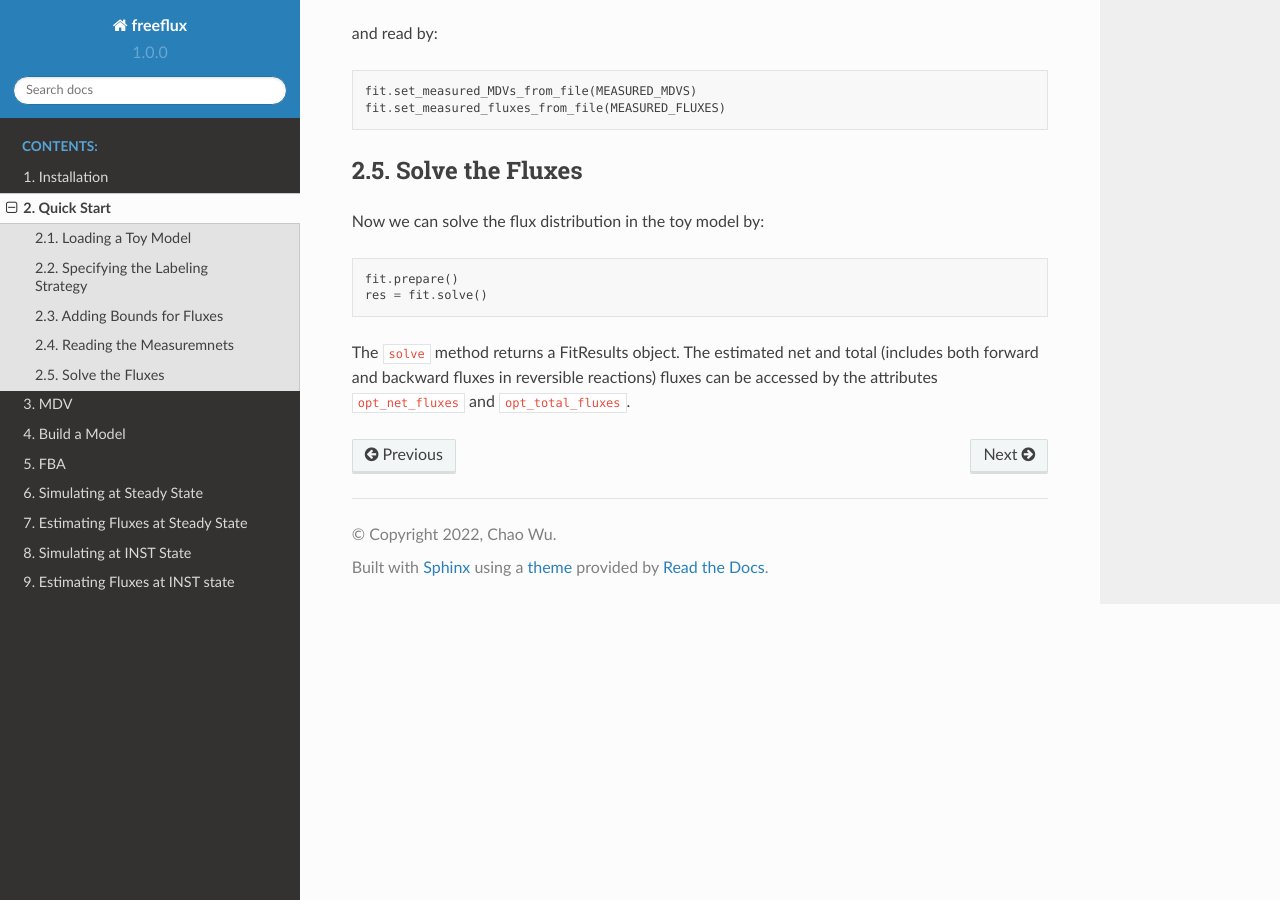
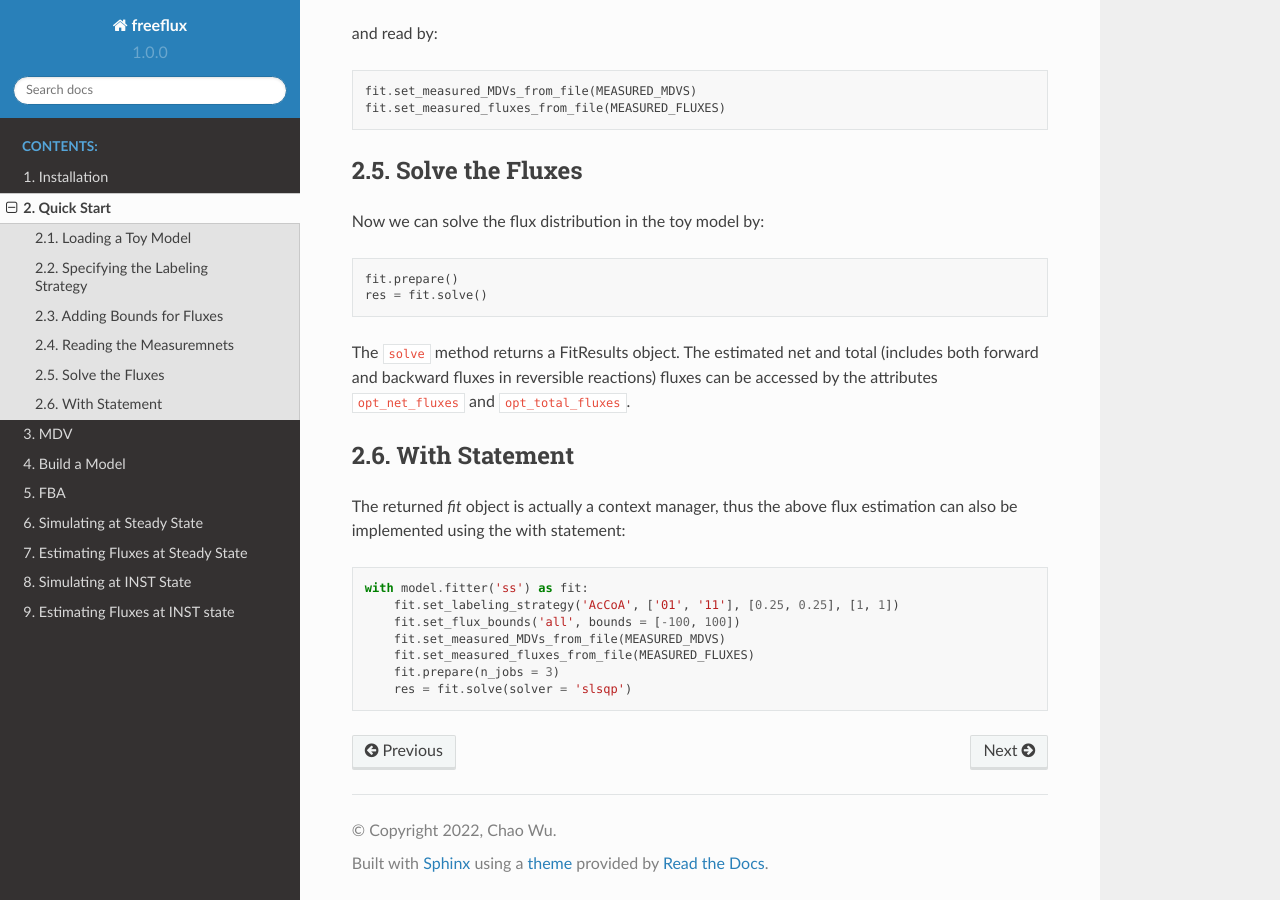
Before and after one commit to Chaowu88/freeflux, a Sphinx documentation site: the page built from docs/source/quickstart.rst, in a window 1280 px wide and 900 px high, scrolled down 2128 px. Built offline with Sphinx 7.4.7 and the Read the Docs theme 2.0.0, drawn with Linux system fonts in a browser that asks for light colours.

Commit message:
Update quickstart.rst

```diff
--- a/docs/source/quickstart.rst
+++ b/docs/source/quickstart.rst
@@ -132,3 +132,18 @@ Now we can solve the flux distribution in the toy model by:
    res = fit.solve()
 
 The ``solve`` method returns a FitResults object. The estimated net and total (includes both forward and backward fluxes in reversible reactions) fluxes can be accessed by the attributes ``opt_net_fluxes`` and ``opt_total_fluxes``.
+
+With Statement
+--------------
+
+The returned *fit* object is actually a context manager, thus the above flux estimation can also be implemented using the with statement:
+
+.. code-block:: python
+
+   with model.fitter('ss') as fit:
+       fit.set_labeling_strategy('AcCoA', ['01', '11'], [0.25, 0.25], [1, 1])
+       fit.set_flux_bounds('all', bounds = [-100, 100])
+       fit.set_measured_MDVs_from_file(MEASURED_MDVS)
+       fit.set_measured_fluxes_from_file(MEASURED_FLUXES)
+       fit.prepare(n_jobs = 3)
+       res = fit.solve(solver = 'slsqp')
```
